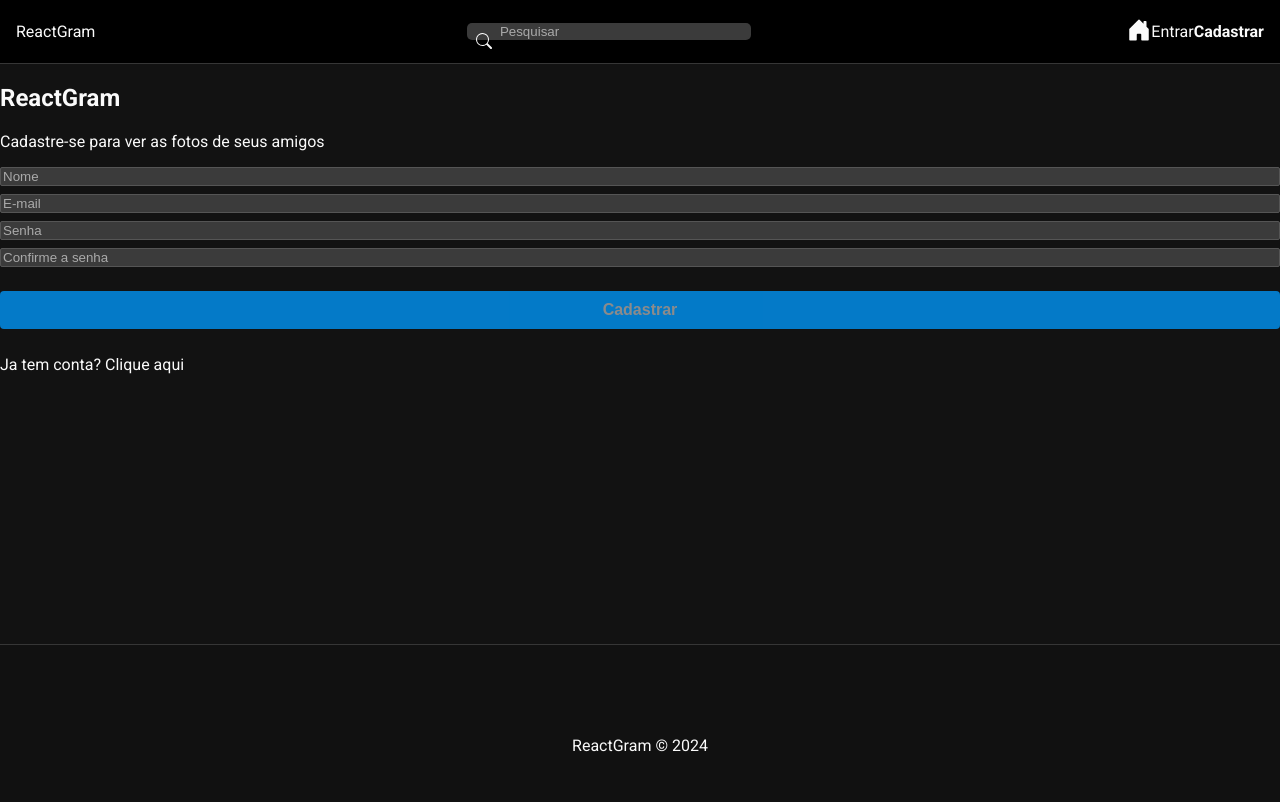
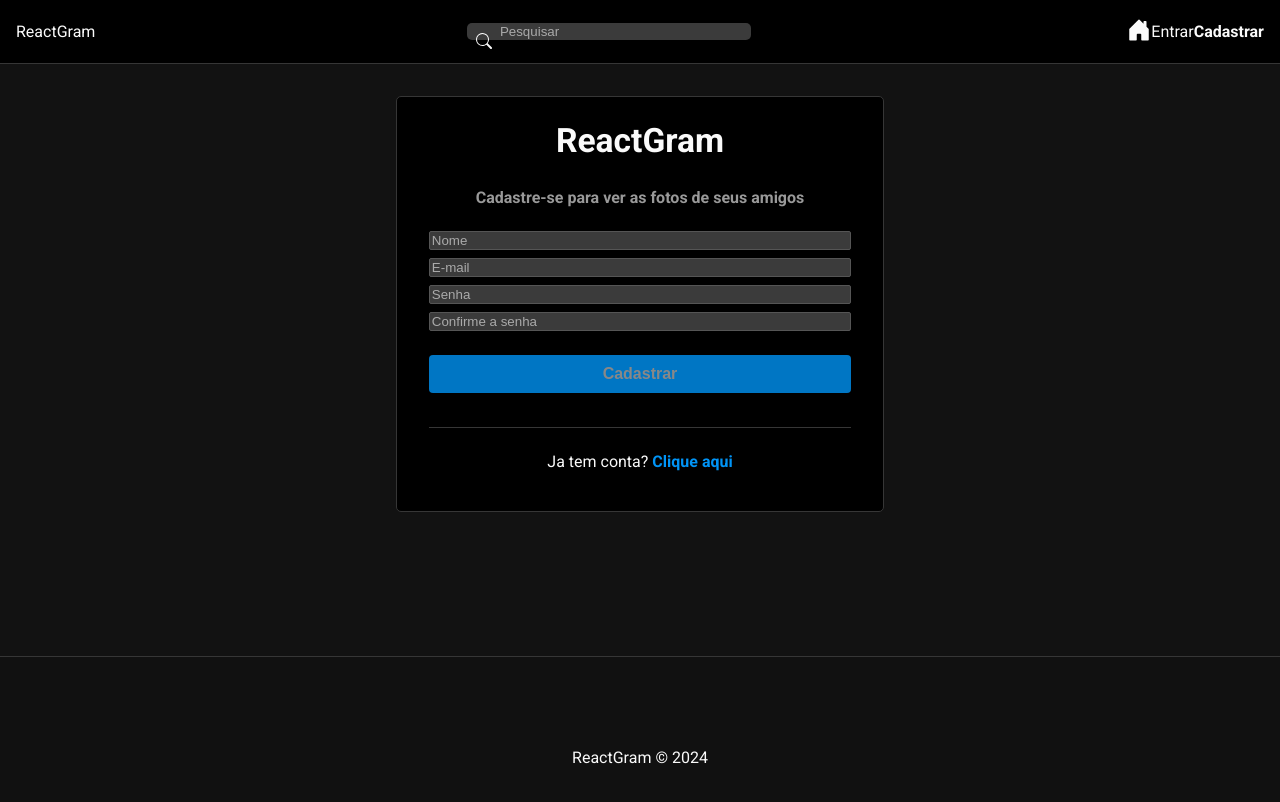
Before and after one commit to Rodrigo-Rods/ReactGram, a React (Create React App) app in the folder 12_ReactGram/frontend/: page /register in a window 1280 px wide. Shown: the top 802 px of the page. Built offline with nearby package versions, Linux system fonts and the light colour scheme.

Commit message:
CSS Pagina de Registro

```diff
--- a/12_ReactGram/frontend/src/pages/Auth/Auth.css
+++ b/12_ReactGram/frontend/src/pages/Auth/Auth.css
@@ -0,0 +1,40 @@
+#login,
+#register {
+    border: 1px solid #363636;
+    border-radius: 5px;
+    background-color: black;
+    padding: 1.5em 2em;
+    max-width: 33%;
+    margin: 2em auto;
+}
+
+#login h2,
+#register h2 {
+    text-align: center;
+    font-size: 2.1em;
+    margin-top: 0;
+}
+
+.subtitle {
+    font-weight: bold;
+    color: #999;
+    margin-bottom: 1.5em;
+}
+
+#login form,
+#register form {
+    padding-bottom: 1.5em;
+    margin-bottom: 1.5em;
+    border-bottom: 1px solid #363636;
+}
+
+#login p,
+#register p {
+    text-align: center;
+}
+
+#login p a,
+#register p a {
+    font-weight: bold;
+    color: #0094f6;
+}
--- a/12_ReactGram/frontend/src/pages/Auth/Register.js
+++ b/12_ReactGram/frontend/src/pages/Auth/Register.js
@@ -12,8 +12,7 @@
     }
 
     return (
-        <div>
-
+        <div id="register">
             <h2>ReactGram</h2>
             <p className="subtitle">Cadastre-se para ver as fotos de seus amigos</p>
             <form onSubmit={handleSubmit}>
```
